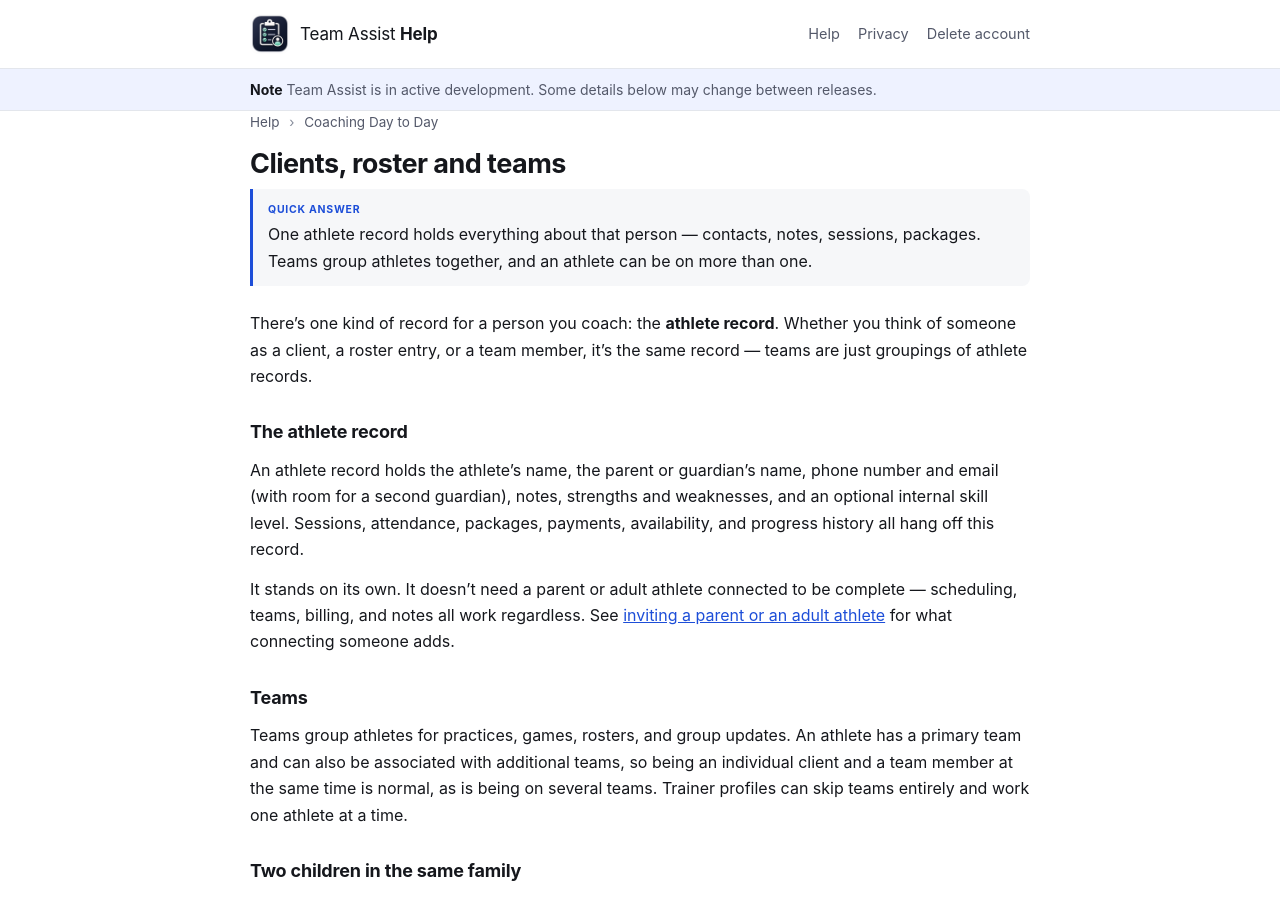
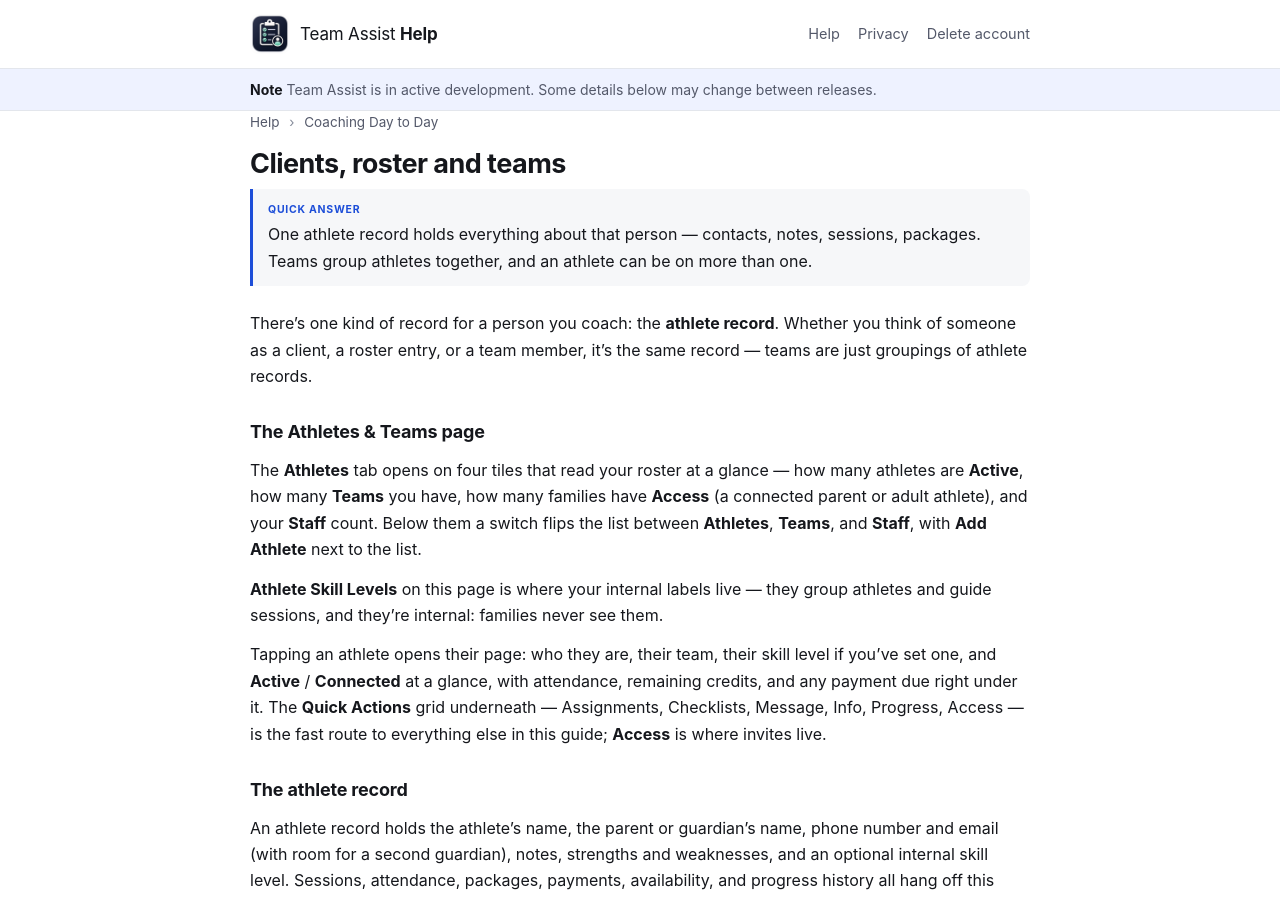
Before and after one commit to mytombrown/team-assist-help, a Jekyll site: the page built from _articles/roster-and-teams.md, in a window 1280 px wide and 900 px high. Built offline with Jekyll 4.4.1, drawn with Linux system fonts in a browser that asks for light colours.

Commit message:
TA-145: Athletes & Teams page described from the 2026-08-25 glass (MTB-7 redesign)
Screenshots: appops state/evidence/help-shots/, bench B staff, build 215 lineage.

Co-Authored-By: Claude Fable 5 <noreply@anthropic.com>

```diff
--- a/_articles/roster-and-teams.md
+++ b/_articles/roster-and-teams.md
@@ -14,6 +14,23 @@ related:
 There's one kind of record for a person you coach: the **athlete record**. Whether you
 think of someone as a client, a roster entry, or a team member, it's the same record —
 teams are just groupings of athlete records.
+
+## The Athletes & Teams page
+
+The **Athletes** tab opens on four tiles that read your roster at a glance — how many
+athletes are **Active**, how many **Teams** you have, how many families have **Access**
+(a connected parent or adult athlete), and your **Staff** count. Below them a switch
+flips the list between **Athletes**, **Teams**, and **Staff**, with **Add Athlete**
+next to the list.
+
+**Athlete Skill Levels** on this page is where your internal labels live — they group
+athletes and guide sessions, and they're internal: families never see them.
+
+Tapping an athlete opens their page: who they are, their team, their skill level if
+you've set one, and **Active** / **Connected** at a glance, with attendance, remaining
+credits, and any payment due right under it. The **Quick Actions** grid underneath —
+Assignments, Checklists, Message, Info, Progress, Access — is the fast route to
+everything else in this guide; **Access** is where invites live.
 
 ## The athlete record
 
```
